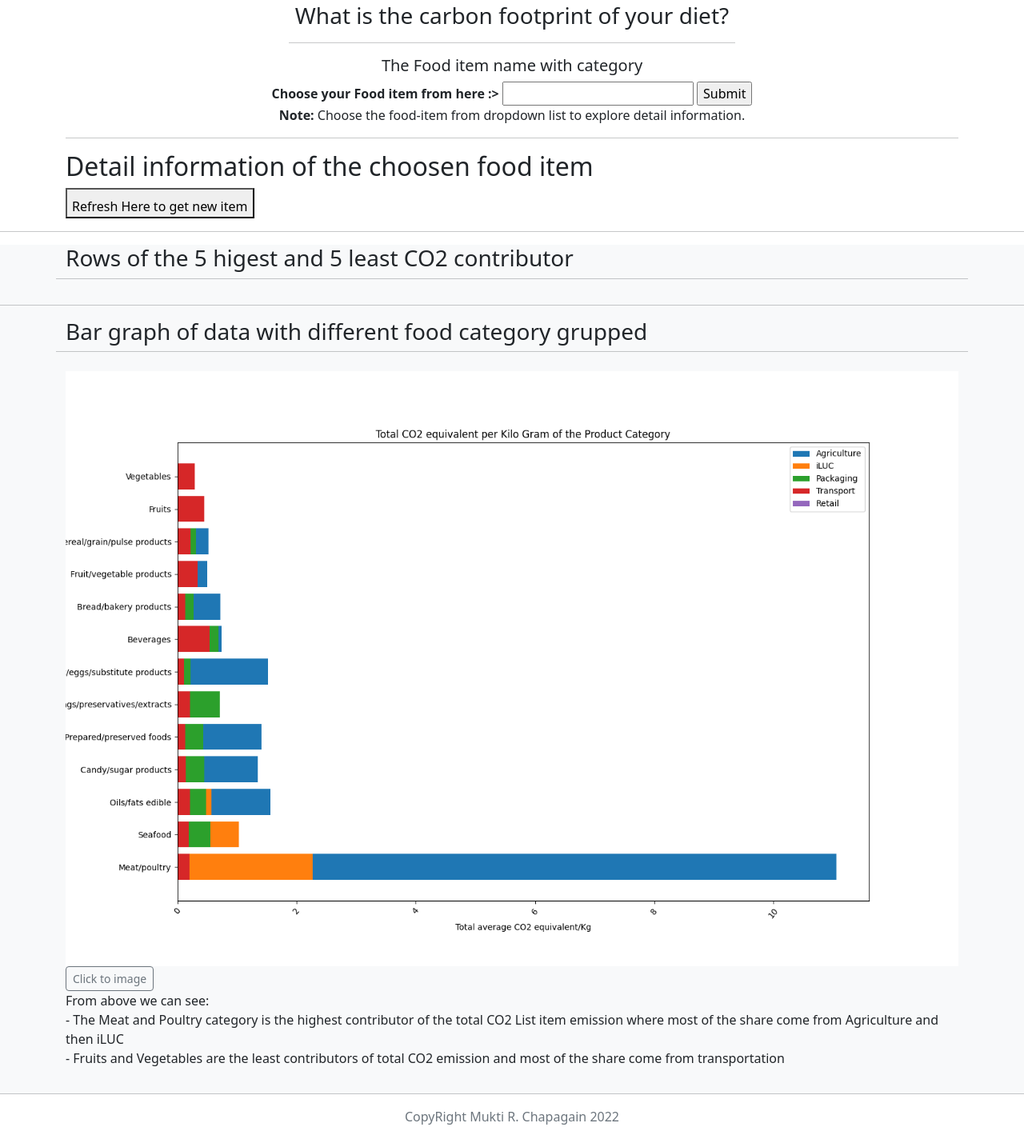
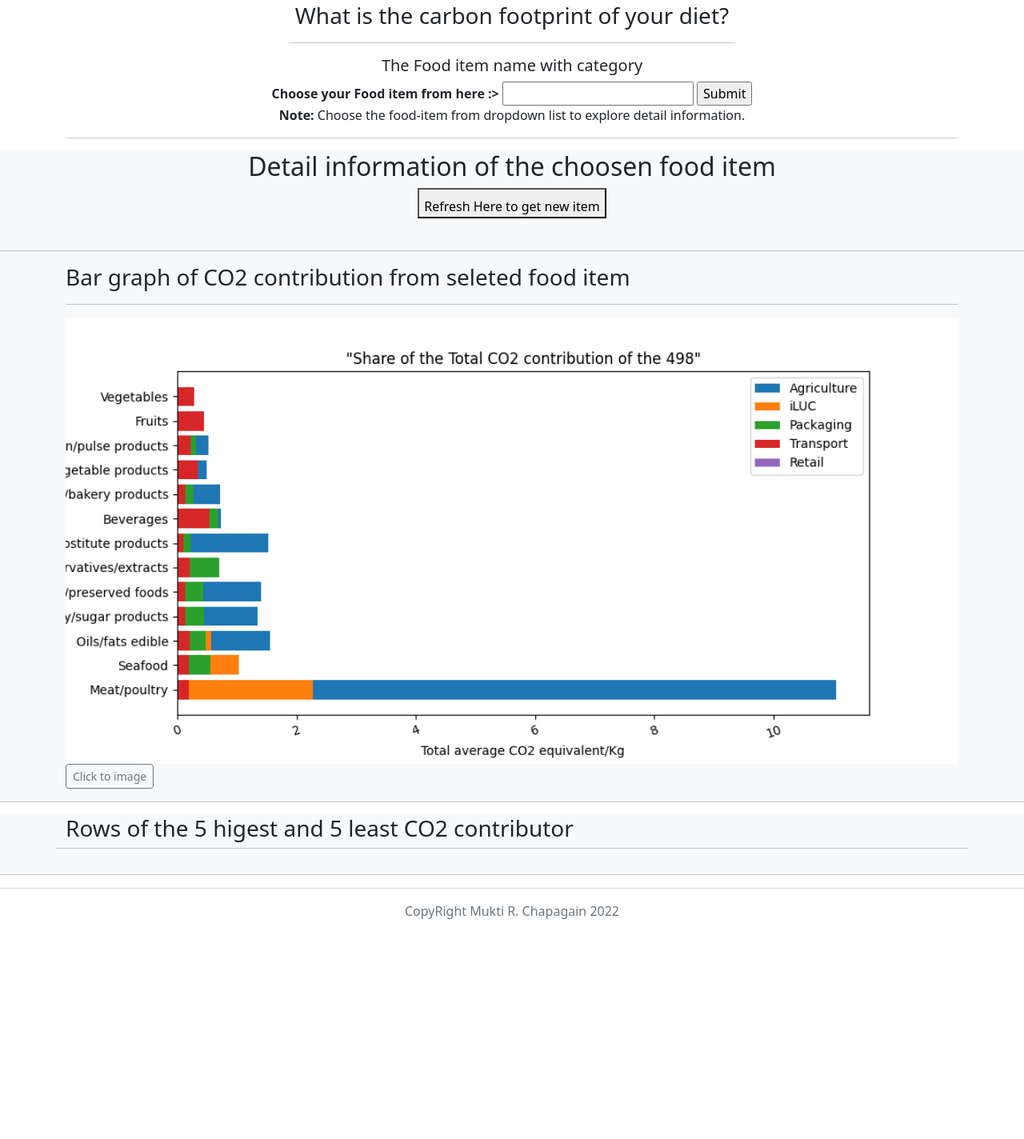
Before and after one commit to mrchapagain/portfolio-project, a Django app: template fooddata/templates/fooddata/allfooddatas.html in a window 1280 px wide. Shown: the part 142-1566 px from the top of the page at 80% size. After the commit the page ends 1291 px from the top, so only its background shows below. Run offline with Django 4.2, Linux system fonts and the light colour scheme; the template is opened without the code that fills it, so the values that code supplies are empty.

Commit message:
Template extection of FoodData app is done

```diff
--- a/fooddata/datavis.py
+++ b/fooddata/datavis.py
@@ -45,15 +45,15 @@
 
         # Stacked bar plot
         rows= selected_dropped_data.shape[0]
-        fig, ax= plt.subplots(figsize=(15, 10))
+        fig, ax= plt.subplots(figsize=(10, 5))
         ax.barh(df_with_category.index, df_with_category['Agriculture'], label= "Agriculture")
         ax.barh(df_with_category.index, df_with_category['iLUC'], label='iLUC')
         ax.barh(df_with_category.index, df_with_category['Packaging'], label='Packaging')
         ax.barh(df_with_category.index, df_with_category['Transport'], label='Transport')
         ax.barh(df_with_category.index, df_with_category['Retail'], label='Retail')
 
-        plt.xticks(rotation=50)
-        plt.title("Total CO2 equivalent per Kilo Gram of the Product Category")
+        plt.xticks(rotation=20)
+        plt.title(f'"Share of the Total CO2 contribution of the {rows}"')
         plt.ylabel("Product Category")
         plt.xlabel("Total average CO2 equivalent/Kg")
         ax.legend()
--- a/fooddata/templates/fooddata/allfooddatas.html
+++ b/fooddata/templates/fooddata/allfooddatas.html
@@ -1,126 +1,8 @@
-
-<!doctype html>
-<html lang="en">
+{% extends "fooddata/base.html" %}
 {% load static %}
 
-  <head>
-    <meta charset="utf-8">
-    <meta name="viewport" content="width=device-width, initial-scale=1">
-    <meta name="description" content="">
-    <meta name="author" content="">
-    <meta name="generator" content="">
-    <title>{{ blog.title }}</title>
-
-    <link rel="canonical" href="https://getbootstrap.com/docs/5.2/examples/album/">
-
-
-
-
-
-<link href="https://cdn.jsdelivr.net/npm/bootstrap@5.2.0-beta1/dist/css/bootstrap.min.css" rel="stylesheet" integrity="sha384-0evHe/X+R7YkIZDRvuzKMRqM+OrBnVFBL6DOitfPri4tjfHxaWutUpFmBp4vmVor" crossorigin="anonymous">
-
-    <!-- Favicons -->
-<link rel="apple-touch-icon" href="/docs/5.2/assets/img/favicons/apple-touch-icon.png" sizes="180x180">
-<link rel="icon" href="/docs/5.2/assets/img/favicons/favicon-32x32.png" sizes="32x32" type="image/png">
-<link rel="icon" href="/docs/5.2/assets/img/favicons/favicon-16x16.png" sizes="16x16" type="image/png">
-<link rel="manifest" href="/docs/5.2/assets/img/favicons/manifest.json">
-<link rel="mask-icon" href="/docs/5.2/assets/img/favicons/safari-pinned-tab.svg" color="#712cf9">
-<link rel="icon" href="/docs/5.2/assets/img/favicons/favicon.ico">
-<meta name="theme-color" content="#712cf9">
-
-
-    <style>
-      .bd-placeholder-img {
-        font-size: 1.125rem;
-        text-anchor: middle;
-        -webkit-user-select: none;
-        -moz-user-select: none;
-        user-select: none;
-      }
-
-      @media (min-width: 768px) {
-        .bd-placeholder-img-lg {
-          font-size: 3.5rem;
-        }
-      }
-
-      .b-example-divider {
-        height: 3rem;
-        background-color: rgba(0, 0, 0, .1);
-        border: solid rgba(0, 0, 0, .15);
-        border-width: 1px 0;
-        box-shadow: inset 0 .5em 1.5em rgba(0, 0, 0, .1), inset 0 .125em .5em rgba(0, 0, 0, .15);
-      }
-
-      .b-example-vr {
-        flex-shrink: 0;
-        width: 1.5rem;
-        height: 100vh;
-      }
-
-      .bi {
-        vertical-align: -.125em;
-        fill: currentColor;
-      }
-
-      .nav-scroller {
-        position: relative;
-        z-index: 2;
-        height: 2.75rem;
-        overflow-y: hidden;
-      }
-
-      .nav-scroller .nav {
-        display: flex;
-        flex-wrap: nowrap;
-        padding-bottom: 1rem;
-        margin-top: -1px;
-        overflow-x: auto;
-        text-align: center;
-        white-space: nowrap;
-        -webkit-overflow-scrolling: touch;
-      }
-      table, th, td {
-        border: 1px solid black;
-        border-collapse: collapse;
-      }
-
-      tr:nth-child(even) {
-        background-color: rgba(150, 212, 212, 0.4);
-      }
-
-      th:nth-child(even),td:nth-child(even) {
-        background-color: rgba(150, 212, 212, 0.4);
-      }
-    </style>
-
-
-  </head>
-  <body>
-
-<header>
-  <nav class="navbar navbar-expand-lg navbar-dark bg-dark">
-    <div class="container-fluid">
-      <a class="navbar-brand" href="{% url 'home' %}">Mukti R. Chapagain</a>
-      <button class="navbar-toggler" type="button" data-bs-toggle="collapse" data-bs-target="#navbarNavAltMarkup" aria-controls="navbarNavAltMarkup" aria-expanded="false" aria-label="Toggle navigation">
-        <span class="navbar-toggler-icon"></span>
-      </button>
-      <div class="collapse navbar-collapse" id="navbarNavAltMarkup">
-
-        <div class="navbar-nav ml-auto">
-          <a class="nav-link active" href="{% url 'alldocs' %}">About-Me</a>
-          <a class="nav-link active" href="{% url 'alljobs' %}">Portfolio</a>
-          <a class="nav-link active" href="{% url 'allblogs' %}">Blog</a>
-        </div>
-
-      </div>
-    </div>
-  </nav>
-</header>
-
-<main>
-
-  <section class="py-6 text-center container">
+<!--- Start of SECTION -->
+{% block section %}
     <div class="col-lg-6 col-md-8 mx-auto">
         <!--<img class="bd-placeholder-img card-img-top" class= "img-fluid" src= "", alt="Food CO2 emission"/>-->
         <hr>
@@ -128,33 +10,36 @@
         <h3> What is the carbon footprint of your diet? </h3>
         <hr>
     </div>
-  </section>
+{% endblock section %}
 
 
-  <div class="container">
-      <div class="py-6 text-center container">
+<!--- START of info selection -->
+{% block info_select %}
+    <!-- Box to choose item -->
     <h5>The Food item name with category</h1>
-
         <form action="/index.html" method="get">
             <label for= 'item_list' > <strong> Choose your Food item from here :> </strong> </label>
             <input list='item_list' name='item_list' id='item_list'>
+
             <datalist id='item_list'>
-
             {% for item_name in df_rows_list %}
-              {{item_name}}
-              <option value='option'>
+            <option value={{ item_name }}>
             {% endfor %}
             </datalist>
+
             <input type="submit">
         </form>
-          <p><strong>Note:</strong> Choose the food-item from dropdown list to explore detail information.</p>
-      </div>
-        <hr>
+    <p><strong>Note:</strong> Choose the food-item from dropdown list to explore detail information.</p><hr>
+{% endblock info_select %}
 
-        <div>
+
+<!--- start of info display -->
+{% block info_display %}
+    <!--- Single data-frame of the seleted item-->
+    <div class="text-center container">
         <h2>Detail information of the choosen food item </h2>
         <div><button onClick="window.location.reload();"> <h5></h5>Refresh Here to get new item</button></div>
-          <table style="width:100%">
+        <table>
         <tr>
             {% for col in name_choosen.columns %}
             <th style="white-space:nowrap"> {{col}} </th>
@@ -168,59 +53,41 @@
         </tr>
         {% endfor %}
         </table>
+    </div> <br> <hr>
+
+    <!--- Single chart of the seleted item-->
+    <div class="container">
+      <h3> Bar graph of CO2 contribution from seleted food item</h3> <hr>
+      <div class="col">
+          <a> <img class="bd-placeholder-img card-img-top" class= "img-fluid" src="{% static 'co2_data_plot_toshow.png' %}" alt="Word-Cloud image"/> </a>
+          <div class="btn-group">
+            <button type="button" class="btn btn-sm btn-outline-secondary">Click to image</button>
           </div>
+      </div>
+    </div> <hr>
 
-      <!-- <div class="col">
-        <section class="py-6 text-center container">
+{% endblock info_display %}
 
-          <dl>
-            <dt>Food product choosen: {{ name_choosen.Product_en.values }} </dt>
-            <dt>Food category releted to: {{ name_choosen.Category_en.values }}</dt>
-            <dt>Total CO2 emission contribution: {{ name_choosen.Total_CO2_eq_perkg.values }}</dt>
-              <dd>- Agriculture= {{ name_choosen.Agriculture.values }},</dd>
-              <dd>- iLUC= {{ name_choosen.iLUC.values }},</dt>
-              <dd>- Processing = {{ name_choosen.Processing.values }},</dd>
-              <dd>- Packaging = {{ name_choosen.Packaging.values }},</dd>
-              <dd>- Transport = {{ name_choosen.Transport.values }},</dd>
-              <dd>- Retail = {{ name_choosen.Retail.values }}</dd>
-            <dt>Total Energy_KJ: {{ name_choosen.Energy_KJ.values }}</dt>
-              <dd>Fat amount = {{ name_choosen.Fat_g.values }},</dd>
-              <dd>Carb amount = {{ name_choosen.Carb_g.values }},</dd>
-              <dd>Protein amount = {{ name_choosen.Protein_g.values }}</dd>
-          </dl>
-        </section>
+<!--- START of social media connection -->
+{% block social_connection %}
 
-        <div class="card-body">
-
-        </div>
-      </div> -->
-  </div>
-  <hr>
-
-
-  <div class="album py-6 bg-light">
   <div class="container">
     <div class="row">
-        <h3> Rows of the 5 higest and 5 least CO2 contributor</h3>
-        <hr>
-
+      <h3> Rows of the 5 higest and 5 least CO2 contributor</h3><hr>
         <div class="col">
           <a> <h5 class="card-text"> </h5> </a>
           <div class="card-body">
+
             <table style="width:100%">
               <tr>
                 {% for col in top10_fooddatas.columns %}
-                    <th style="white-space:nowrap">
-                      {{col}}
-                    </th>
+                  <th style="white-space:nowrap">{{col}}</th>
                 {% endfor %}
               </tr>
                 {% for index, row in top10_fooddatas.iterrows %}
                   <tr>
                     {% for cell in row %}
-                        <td>
-                          {{cell}}
-                        </td>
+                      <td>{{cell}}</td>
                     {% endfor %}
                   </tr>
                 {% endfor %}
@@ -228,48 +95,7 @@
 
           </div>
         </div>
+    </div>
+  </div>  <hr>
 
-      </div>
-    </div>
-    <hr>
-
-    <div class="container">
-      <div class="row">
-        <h3> Bar graph of data with different food category grupped</h3>
-        <hr>
-
-          <!-- the box -->
-          <div class="col">
-            <a> <h5> </h5> </a>
-
-            <a> <img class="bd-placeholder-img card-img-top" class= "img-fluid" src="{% static 'co2_data_plot_toshow.png' %}" alt="Word-Cloud image" width=500 height=auto /> </a>
-            <div class="btn-group">
-              <button type="button" class="btn btn-sm btn-outline-secondary">Click to image</button>
-            </div>
-            <p> From above we can see:<br>
-              - The Meat and Poultry category is the highest contributor of the total CO2 List item emission where most of the share come from Agriculture and then iLUC <br>
-              - Fruits and Vegetables are the least contributors of total CO2 emission and most of the share come from transportation
-            </p>
-          </div>
-
-      </div>
-    </div>
-    <hr>
-
-
-  </div>
-
-</main>
-
-<footer class="text-muted">
-  <div class="container text-center">
-      <p>CopyRight Mukti R. Chapagain {% now "Y" %}</p>
-  </div>
-</footer>
-
-
-    <script src="https://cdn.jsdelivr.net/npm/bootstrap@5.2.0-beta1/dist/js/bootstrap.bundle.min.js" integrity="sha384-pprn3073KE6tl6bjs2QrFaJGz5/SUsLqktiwsUTF55Jfv3qYSDhgCecCxMW52nD2" crossorigin="anonymous"></script>
-
-
-  </body>
-</html>
+{% endblock social_connection %}
--- a/fooddata/templates/fooddata/base.html
+++ b/fooddata/templates/fooddata/base.html
@@ -138,7 +138,7 @@
           <!--page to insert index end here -->
 
           <!--- START of social media connection -->
-          <div class="py-6 text-center container">
+          <div class="album py-6 bg-light">
               {% block social_connection %}
 
               {% endblock social_connection %}
--- a/fooddata/views.py
+++ b/fooddata/views.py
@@ -26,4 +26,8 @@
     df_rows_list= allfooddatas.Product_en.tolist()
     name_choosen =  allfooddatas.sample().reset_index(drop=True)
 
-    return render(request, 'fooddata/allfooddatas.html', {'allfooddatas': allfooddatas, 'top10_fooddatas': top10_fooddatas, 'co2_foodplots': co2_foodplots, 'df_rows_list': df_rows_list, 'name_choosen':name_choosen}) #'item_foodinfo': item_foodinfo
+    # Bar chart of the single item choosen (name_choosen)
+    #namechoosen_foodplots= cls.co2_data_plot(name_choosen)
+
+    return render(request, 'fooddata/allfooddatas.html', {'allfooddatas': allfooddatas, 'top10_fooddatas': top10_fooddatas, 'df_rows_list': df_rows_list, 'name_choosen':name_choosen, 'co2_foodplots': co2_foodplots})
+    #'item_foodinfo': item_foodinfo, 'namechoosen_foodplots': namechoosen_foodplots
```
Also changed, not shown: fooddata/templates/fooddata/index.html (deleted, +0 -24 lines), portfolio/static/co2_data_plot_toshow.png. Lines whose indentation alone changed are shown as unchanged.
